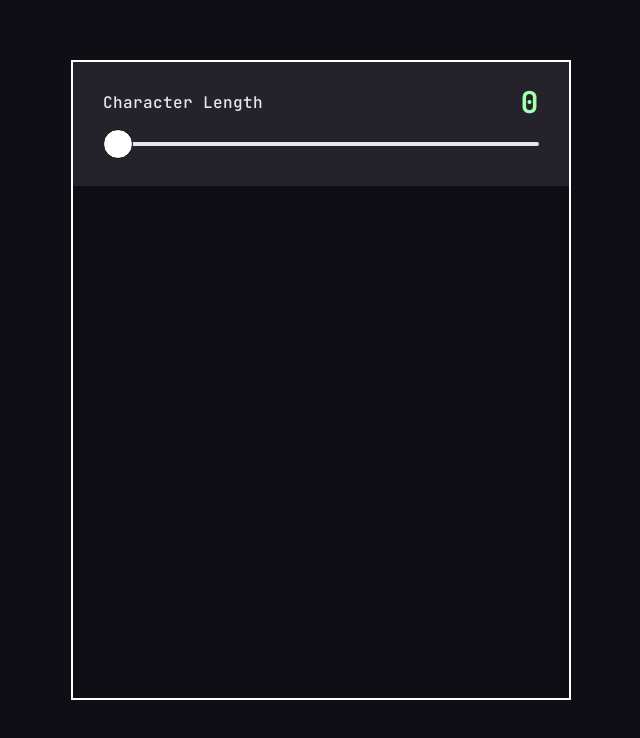
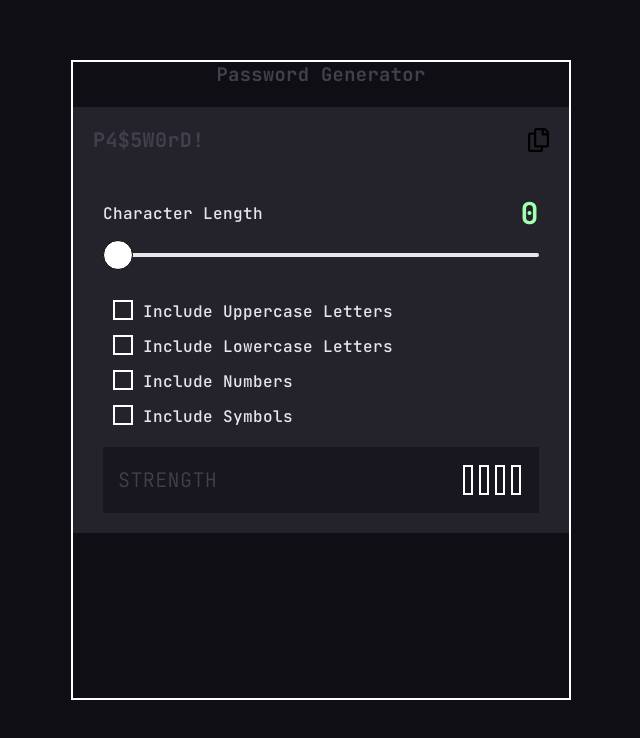
Before and after one commit to elghanbibadr/passwordGeneratorApp, a plain HTML site: page index.html in a window 1280 px wide. Shown: the whole page, without its empty margins (319-959 px from the left). Drawn offline with Linux system fonts and the light colour scheme.

Commit message:
create the strength box of the password

```diff
--- a/index.html
+++ b/index.html
@@ -10,18 +10,41 @@
 <body>
 
 <div class="container">
-    <!-- <header class="header">
+     <header class="header">
         <h3 class="header__title">Password Generator</h3>
         <div class="header__passwordBox">
          <h2  id="password" >P4$5W0rD!</h2>
          <img src="/src/Assets/icon-copy.svg" alt="icon-copy" class="header__copiIcon">
         </div>
-    </header> -->
+    </header>
     <main class="main">
+        <!-- main header -->
         <div class="main__header">
             <p>Character Length</p>
             <label id='Slidevariable'>0</label>
           <input id='slider' type='range' min='0' max='20' step='1' value='0' />
+        </div>
+
+        <!-- main main -->
+        <div class="main__body">
+            <ul class="main__choices">
+                <li><span class="checkBox"></span>Include Uppercase Letters</li>
+                <li><span class="checkBox"></span>Include Lowercase Letters</li>
+                <li><span class="checkBox"></span>Include Numbers</li>
+                <li><span class="checkBox"></span>Include Symbols</li>
+            </ul>
+        </div>
+        <!-- main footer -->
+        <div class="main__footer">
+            <h2>STRENGTH </h2>
+            <div class="password-powerBox">
+              <ul>
+                <li></li>
+                <li></li>
+                <li></li>
+                <li></li>
+              </ul>
+            </div>
         </div>
     </main>
 </div>
--- a/src/Javascript/main.js
+++ b/src/Javascript/main.js
@@ -1 +1,6 @@
 import './slider.js';
+
+
+let checkBoxes=document.querySelectorAll('span');
+
+console.log(checkBoxes)
--- a/src/scss/main.scss
+++ b/src/scss/main.scss
@@ -23,11 +23,11 @@ body{
 // MAIN
 
 .main{
+    padding: 2rem 3rem;
+    background-color: $content-bg;
     &__header{
-        background-color: $content-bg;
         @include flex(space-between,center);
         flex-wrap: wrap;
-        padding: 2rem 3rem;
 
         p{
             color:$whiteText;
@@ -46,4 +46,51 @@ body{
         font-weight: bold;
       }
     }
+    // /main body
+
+    &__body{
+        color: $whiteText;
+        margin-top: 2rem;
+    }
+
+    &__choices{
+        li{
+            margin-bottom: 1rem;
+        }
+        span{
+            height: 20px;
+            transform: translateY(3px);
+             cursor: pointer;
+            width:20px;
+            border: 2px solid white;
+            margin-inline: 1rem;
+            display: inline-block;
+            transition: background 0.3s;
+            &:hover{
+                background-color: $light-green;
+            }
+        }
+    }
+
+    // main footer
+    &__footer{
+        @include flex(space-between,center);
+        background-color: #18171f;
+        padding: 1.5rem;
+        margin-top: 2rem;
+        h2{
+            color: $lightText;
+             font-weight: 300;
+            font-size: 2rem;
+        }
+       ul{
+        display: flex;
+       }
+        ul li{
+            height: 30px;
+            border: 2px solid white;
+            width: 10px;
+            margin: 3px;
+        }
+    }
 }
```
Also changed, not shown: src/scss/main.css, 1 other file.
